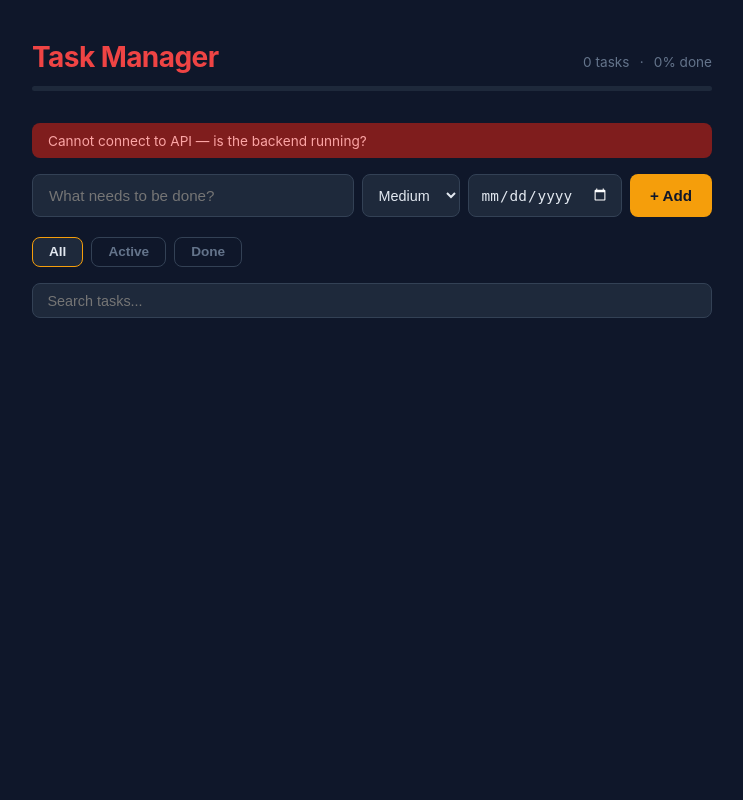
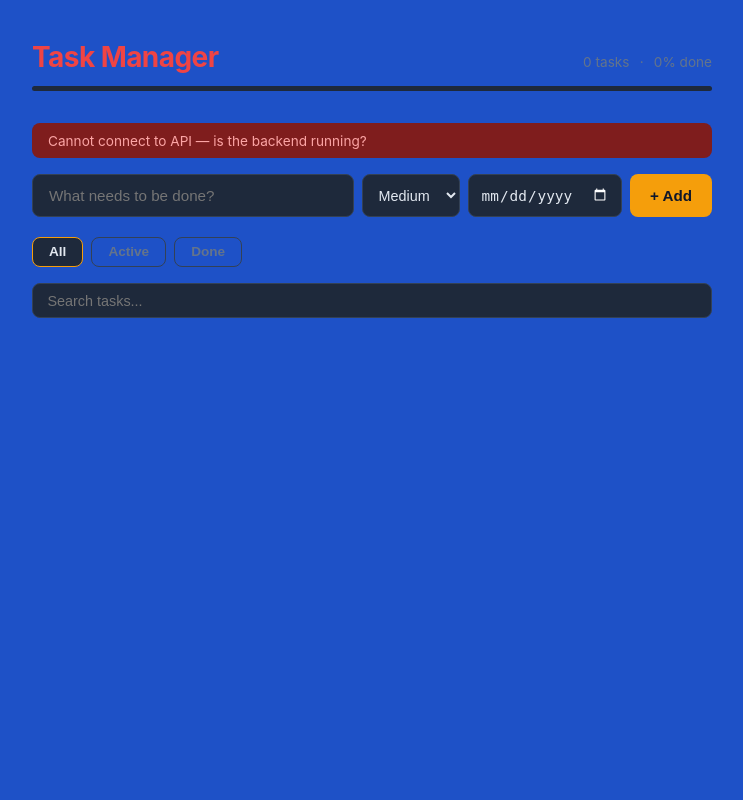
Before and after one commit to Aravindsvec/task_manager, a Python web app: template frontend/templates/index.html in a window 1280 px wide. Shown: the whole page, without its empty margins (268-1011 px from the left). Run offline with Jinja, Linux system fonts and the light colour scheme; the template is opened without the code that fills it, so the values that code supplies are empty.

Commit message:
changed color

```diff
--- a/frontend/static/style.css
+++ b/frontend/static/style.css
@@ -2,7 +2,7 @@
 
 body {
   font-family: -apple-system, BlinkMacSystemFont, 'Segoe UI', sans-serif;
-  background: #0f172a;
+  background: #1e51c7;
   color: #e2e8f0;
   min-height: 100vh;
   padding: 2.5rem 1rem;
```
